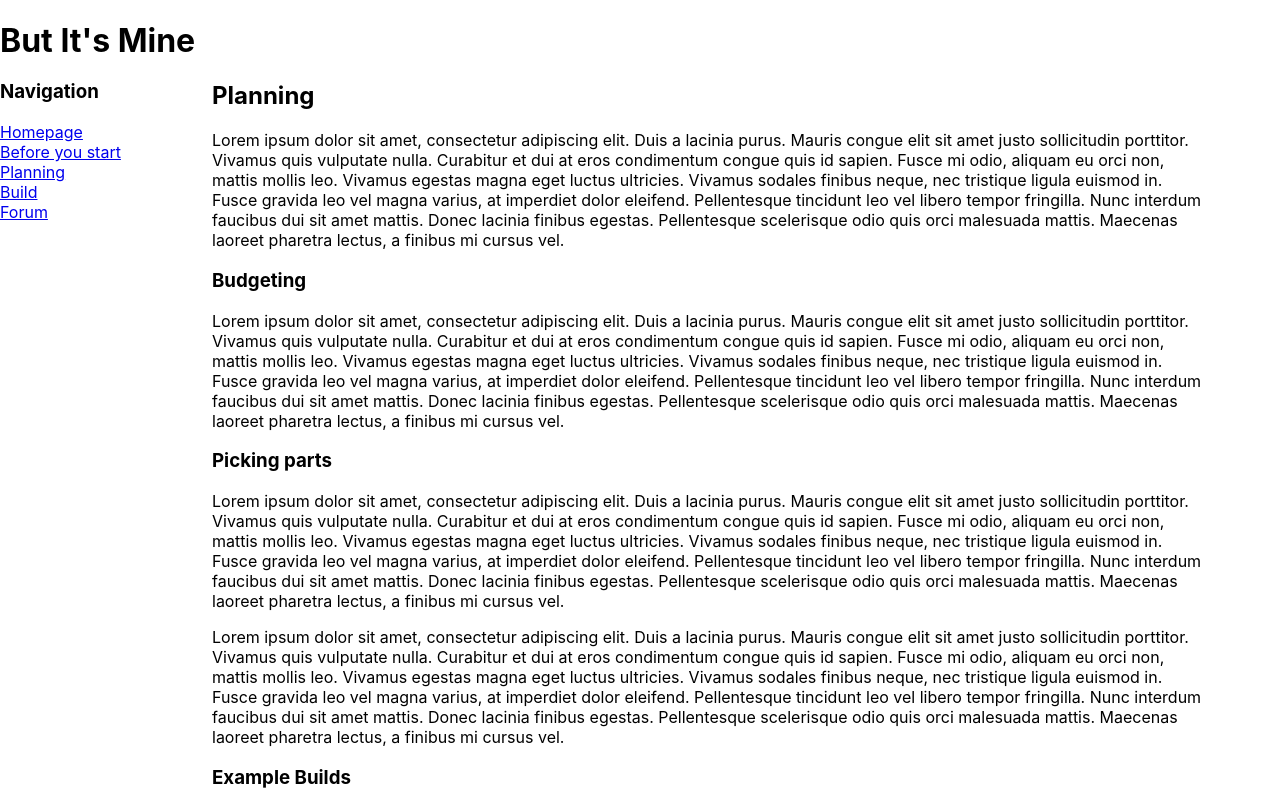
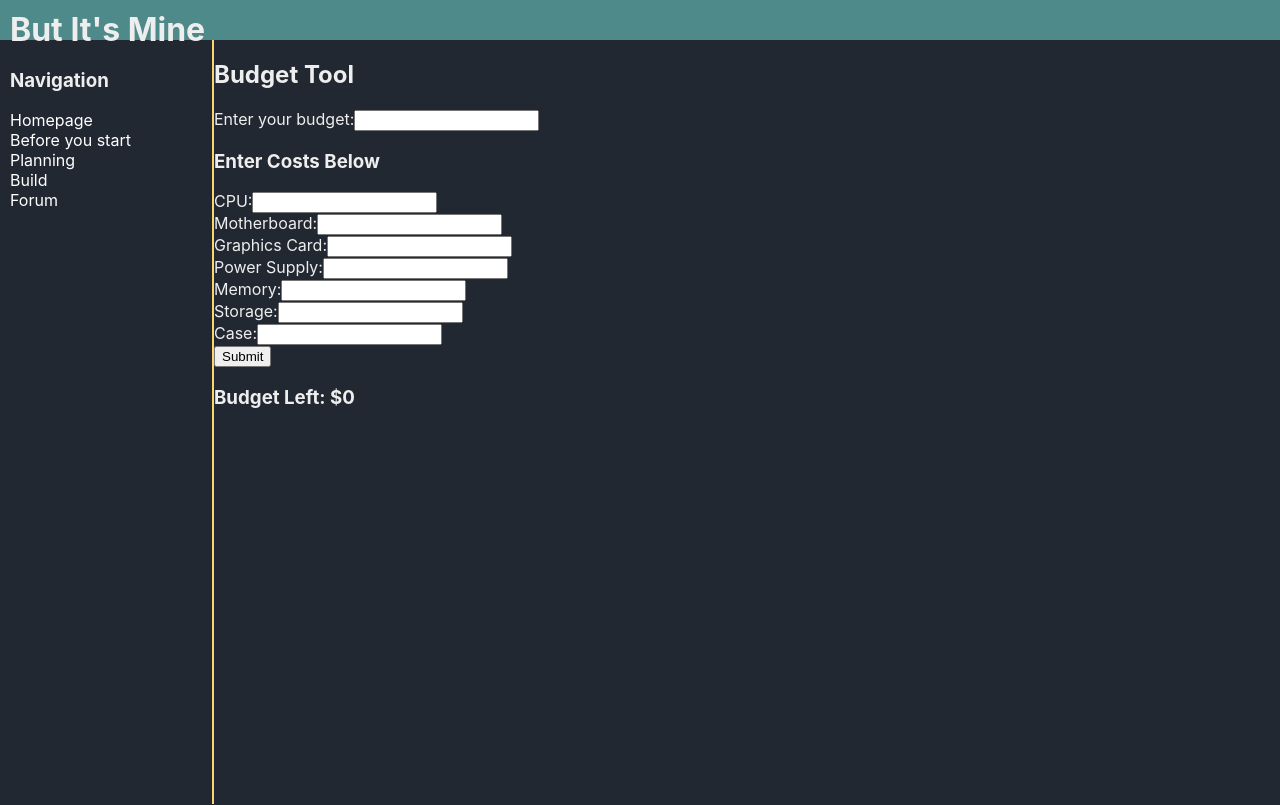
Before and after one commit to tck9173/But-Its-Mine, a React (Create React App) app in the folder but-its-mine/: page /planning/budget-tool in a window 1280 px wide. Built offline with nearby package versions, Linux system fonts and the light colour scheme.

Commit message:
updated components and styling

```diff
--- a/but-its-mine/src/App.css
+++ b/but-its-mine/src/App.css
@@ -1,5 +1,33 @@
+/* color picker:
+  light grey: eeeeee
+  dark grey: 222831
+  teal: 4f8a8b
+  orange-yellow: fbd46d */
+
+html {
+  background-color: #222831;
+  color: #eeeeee
+}
+
+
+
 .header {
   height: 5vh;
+  background-color: #4f8a8b
+}
+
+h1 {
+  margin: 0;
+  padding: 10px;
+}
+
+a {
+  text-decoration: none;
+  color: white
+}
+
+a:hover {
+  color: #fbd46d;
 }
 
 .contentContainer {
@@ -11,6 +39,9 @@
   flex-flow: column;
   width: 15vw;
   max-width: 200px;
+  height: 93vh;
+  border-right: solid #fbd46d 2px;
+  padding: 10px;
 }
 
 .main {
@@ -18,6 +49,6 @@
   max-width: 1000px;
   height: 93vh;
   overflow-y: auto;
-  margin-left: 20px;
+  padding-left: 20px;
 
 }
--- a/but-its-mine/src/App.js
+++ b/but-its-mine/src/App.js
@@ -8,6 +8,7 @@ import PlanningContainer from './components/Planning/PlanningContainer';
 import StartContainer from './components/Start/StartContainer';
 import ForumContainer from './components/Forum/ForumContainer';
 import Homepage from './components/Homepage';
+import BudgetTool from './components/Planning/BudgetTool';
 
 function App() {
   return (
@@ -18,7 +19,8 @@ function App() {
         <Switch>
           <Route exact path = '/' component = {Homepage} />
           <Route path = '/start' component = {StartContainer} />
-          <Route path = '/planning' component = {PlanningContainer} />
+          <Route exact path = '/planning' component = {PlanningContainer} />
+          <Route path = '/planning/budget-tool' component = {BudgetTool} />
           <Route path = '/build' component = {BuildContainer} />
           <Route path = '/forum' component = {ForumContainer} />
         </Switch>
--- a/but-its-mine/src/components/Homepage.js
+++ b/but-its-mine/src/components/Homepage.js
@@ -2,7 +2,7 @@ import React from 'react';
 
 function Homepage() {
     return (
-        <div>
+        <div className = 'main'>
             <p>This is a homepage</p>
         </div>
     )
--- /dev/null
+++ b/but-its-mine/src/components/Planning/BudgetTool.js
@@ -0,0 +1,72 @@
+import React, {Component} from 'react';
+
+class BudgetTool extends Component {
+    constructor(props) {
+        super(props)
+
+        this.state = {
+            remainder: 0,
+            budget: 0,
+            cpu: 0,
+            motherboard: 0,
+            gpu: 0,
+            psu: 0,
+            memory: 0,
+            storage: 0,
+            case: 0
+        }
+    }
+
+    updateRemainder = (e) => {
+        e.preventDefault();
+        let remainder = this.state.budget - (this.state.cpu + this.state.motherboard + this.state.gpu + this.state.psu + this.state.memory + this.state.storage + this.state.case)
+        this.setState({
+            remainder
+        })
+    }
+
+    onChange = (e) => {
+        this.setState({
+            [e.target.name]: parseInt(e.target.value),
+        })
+    }
+    render() {
+        return(
+            <div>
+                <h2>Budget Tool</h2>
+                <form onSubmit={(e) => this.updateRemainder(e)}>
+                    <span>Enter your budget:</span>
+                    <input type = 'number' name='budget' onChange={this.onChange}/>
+                    <br/>
+                    <h3>Enter Costs Below</h3>
+                    <span>CPU:</span>
+                    <input type = 'number' name='cpu' onChange={this.onChange}/>
+                    <br/>
+                    <span>Motherboard:</span>
+                    <input type = 'number' name='motherboard' onChange={this.onChange}/>
+                    <br/>
+                    <span>Graphics Card:</span>
+                    <input type = 'number' name='gpu' onChange={this.onChange}/>
+                    <br/>
+                    <span>Power Supply:</span>
+                    <input type = 'number' name='psu' onChange={this.onChange}/>
+                    <br/>
+                    <span>Memory:</span>
+                    <input type = 'number' name='memory' onChange={this.onChange}/>
+                    <br/>
+                    <span>Storage:</span>
+                    <input type = 'number' name='storage' onChange={this.onChange}/>
+                    <br/>
+                    <span>Case:</span>
+                    <input type = 'number' name='case' onChange={this.onChange}/>
+                    <br/>
+                    <input type = "submit"/>
+                </form>
+                <h3>Budget Left: ${this.state.remainder}</h3>
+            </div>
+        )
+    }
+
+}
+
+export default BudgetTool;
--- a/but-its-mine/src/components/Planning/PlanningContainer.js
+++ b/but-its-mine/src/components/Planning/PlanningContainer.js
@@ -1,4 +1,5 @@
 import React from 'react';
+import { Link } from 'react-router-dom';
 
 function PlanningContainer() {
     return (
@@ -7,6 +8,7 @@ function PlanningContainer() {
             <p>Lorem ipsum dolor sit amet, consectetur adipiscing elit. Duis a lacinia purus. Mauris congue elit sit amet justo sollicitudin porttitor. Vivamus quis vulputate nulla. Curabitur et dui at eros condimentum congue quis id sapien. Fusce mi odio, aliquam eu orci non, mattis mollis leo. Vivamus egestas magna eget luctus ultricies. Vivamus sodales finibus neque, nec tristique ligula euismod in. Fusce gravida leo vel magna varius, at imperdiet dolor eleifend. Pellentesque tincidunt leo vel libero tempor fringilla. Nunc interdum faucibus dui sit amet mattis. Donec lacinia finibus egestas. Pellentesque scelerisque odio quis orci malesuada mattis. Maecenas laoreet pharetra lectus, a finibus mi cursus vel.</p>
             <h3>Budgeting</h3>
             <p>Lorem ipsum dolor sit amet, consectetur adipiscing elit. Duis a lacinia purus. Mauris congue elit sit amet justo sollicitudin porttitor. Vivamus quis vulputate nulla. Curabitur et dui at eros condimentum congue quis id sapien. Fusce mi odio, aliquam eu orci non, mattis mollis leo. Vivamus egestas magna eget luctus ultricies. Vivamus sodales finibus neque, nec tristique ligula euismod in. Fusce gravida leo vel magna varius, at imperdiet dolor eleifend. Pellentesque tincidunt leo vel libero tempor fringilla. Nunc interdum faucibus dui sit amet mattis. Donec lacinia finibus egestas. Pellentesque scelerisque odio quis orci malesuada mattis. Maecenas laoreet pharetra lectus, a finibus mi cursus vel.</p>
+            <Link to = '/planning/budget-tool'>Go to the budget tool</Link>
             <h3>Picking parts</h3>
             <p>Lorem ipsum dolor sit amet, consectetur adipiscing elit. Duis a lacinia purus. Mauris congue elit sit amet justo sollicitudin porttitor. Vivamus quis vulputate nulla. Curabitur et dui at eros condimentum congue quis id sapien. Fusce mi odio, aliquam eu orci non, mattis mollis leo. Vivamus egestas magna eget luctus ultricies. Vivamus sodales finibus neque, nec tristique ligula euismod in. Fusce gravida leo vel magna varius, at imperdiet dolor eleifend. Pellentesque tincidunt leo vel libero tempor fringilla. Nunc interdum faucibus dui sit amet mattis. Donec lacinia finibus egestas. Pellentesque scelerisque odio quis orci malesuada mattis. Maecenas laoreet pharetra lectus, a finibus mi cursus vel.</p>
             <p>Lorem ipsum dolor sit amet, consectetur adipiscing elit. Duis a lacinia purus. Mauris congue elit sit amet justo sollicitudin porttitor. Vivamus quis vulputate nulla. Curabitur et dui at eros condimentum congue quis id sapien. Fusce mi odio, aliquam eu orci non, mattis mollis leo. Vivamus egestas magna eget luctus ultricies. Vivamus sodales finibus neque, nec tristique ligula euismod in. Fusce gravida leo vel magna varius, at imperdiet dolor eleifend. Pellentesque tincidunt leo vel libero tempor fringilla. Nunc interdum faucibus dui sit amet mattis. Donec lacinia finibus egestas. Pellentesque scelerisque odio quis orci malesuada mattis. Maecenas laoreet pharetra lectus, a finibus mi cursus vel.</p>
```
